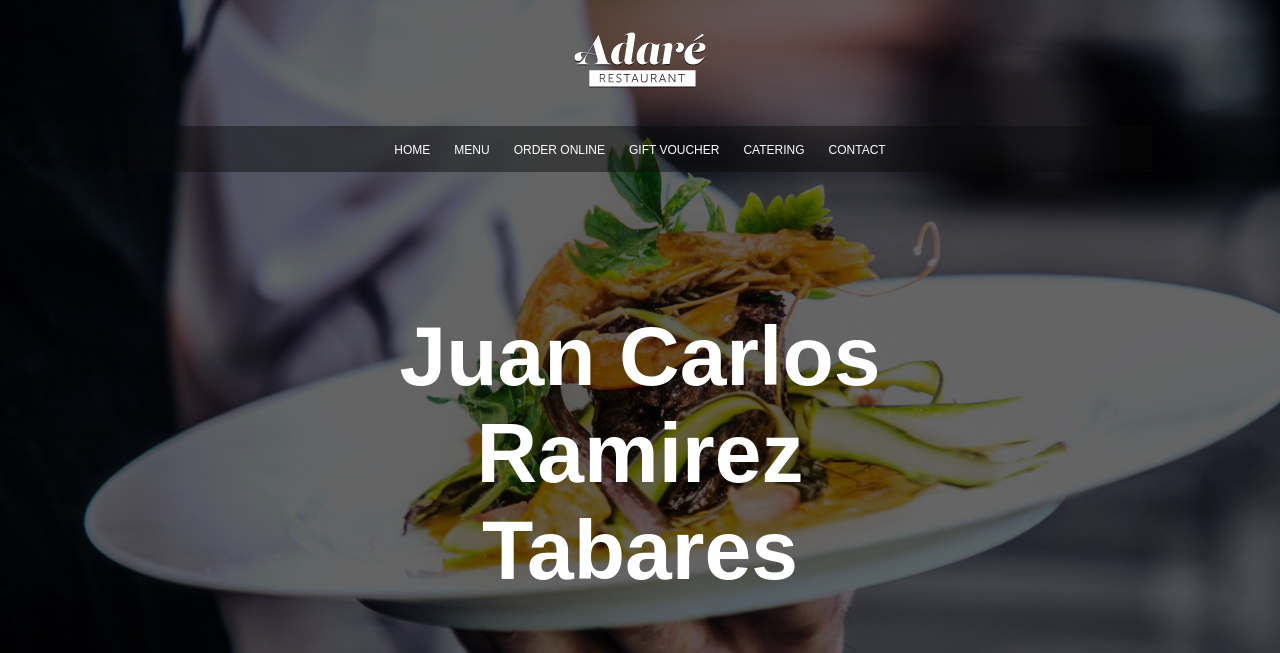
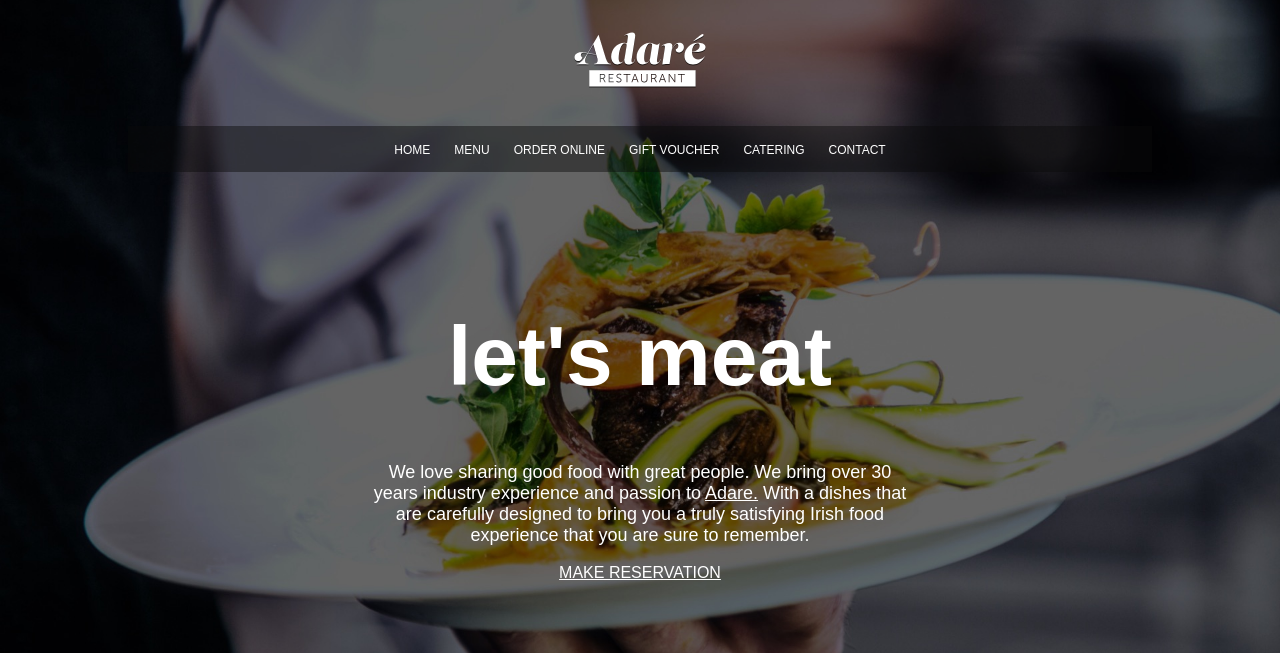
Before and after one commit to JCR3-Dev/AdareRestaurant, a plain HTML site: page index.html in a window 1280 px wide. Shown: the top 653 px of the page. Drawn offline with Linux system fonts and the light colour scheme.

Commit message:
Revert "Update index.html"
This reverts commit c6cdfe30f4f3d755378b9bb1a6866b5d248e9ebf.

```diff
--- a/index.html
+++ b/index.html
@@ -25,7 +25,7 @@
         </nav>
 
         <main>
-            <h1>Juan Carlos Ramirez Tabares</h1>
+            <h1>let's meat</h1>
             <p>We love sharing good food with great people. We bring over 30 years industry experience and passion to <a href="#">Adare.</a> With a dishes that are carefully designed to bring you a truly satisfying Irish food experience that you are sure to remember.</p>
             <a href="mailto:daniel@mywebsite.com?Subject=Reservation">MAKE RESERVATION</a>
 
```
